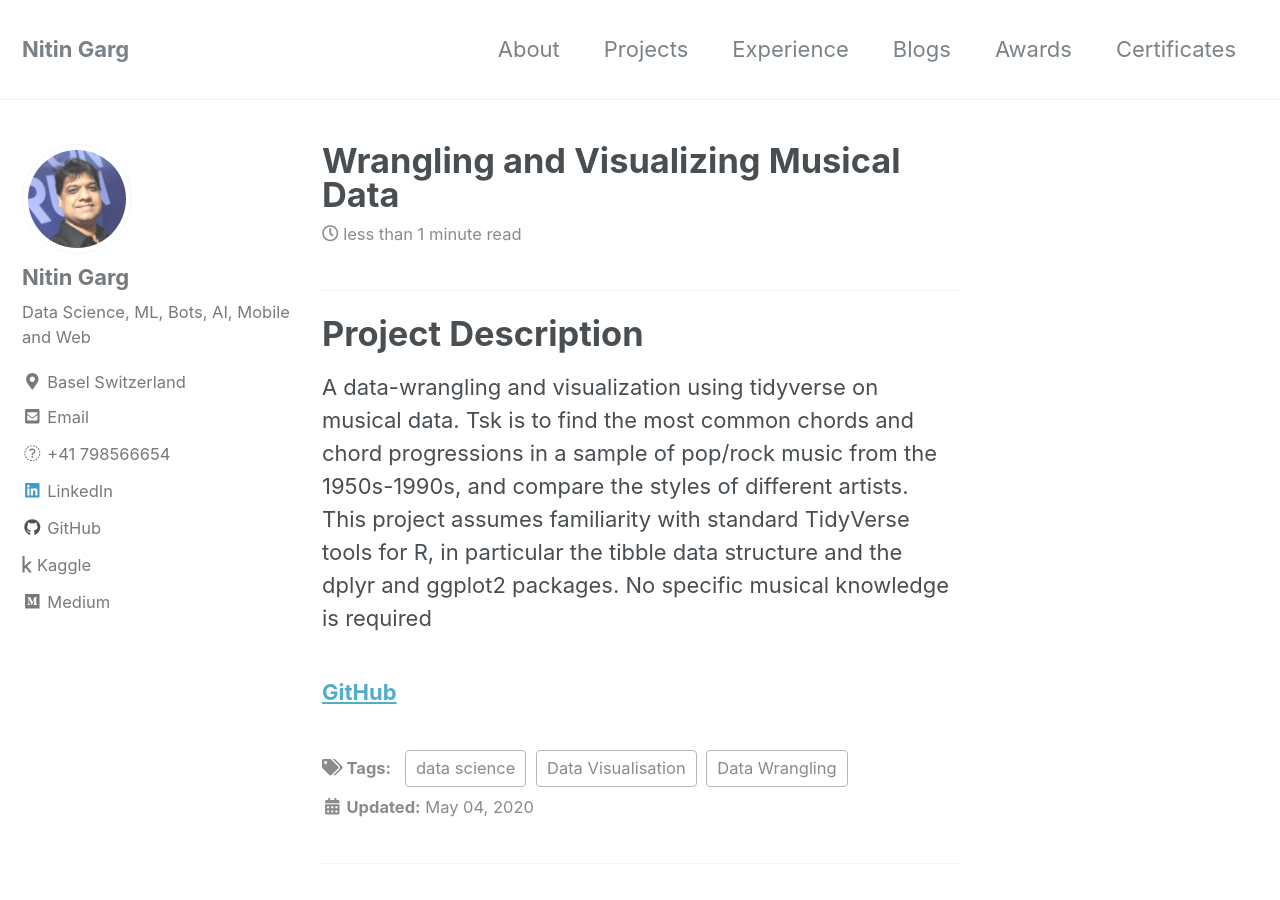
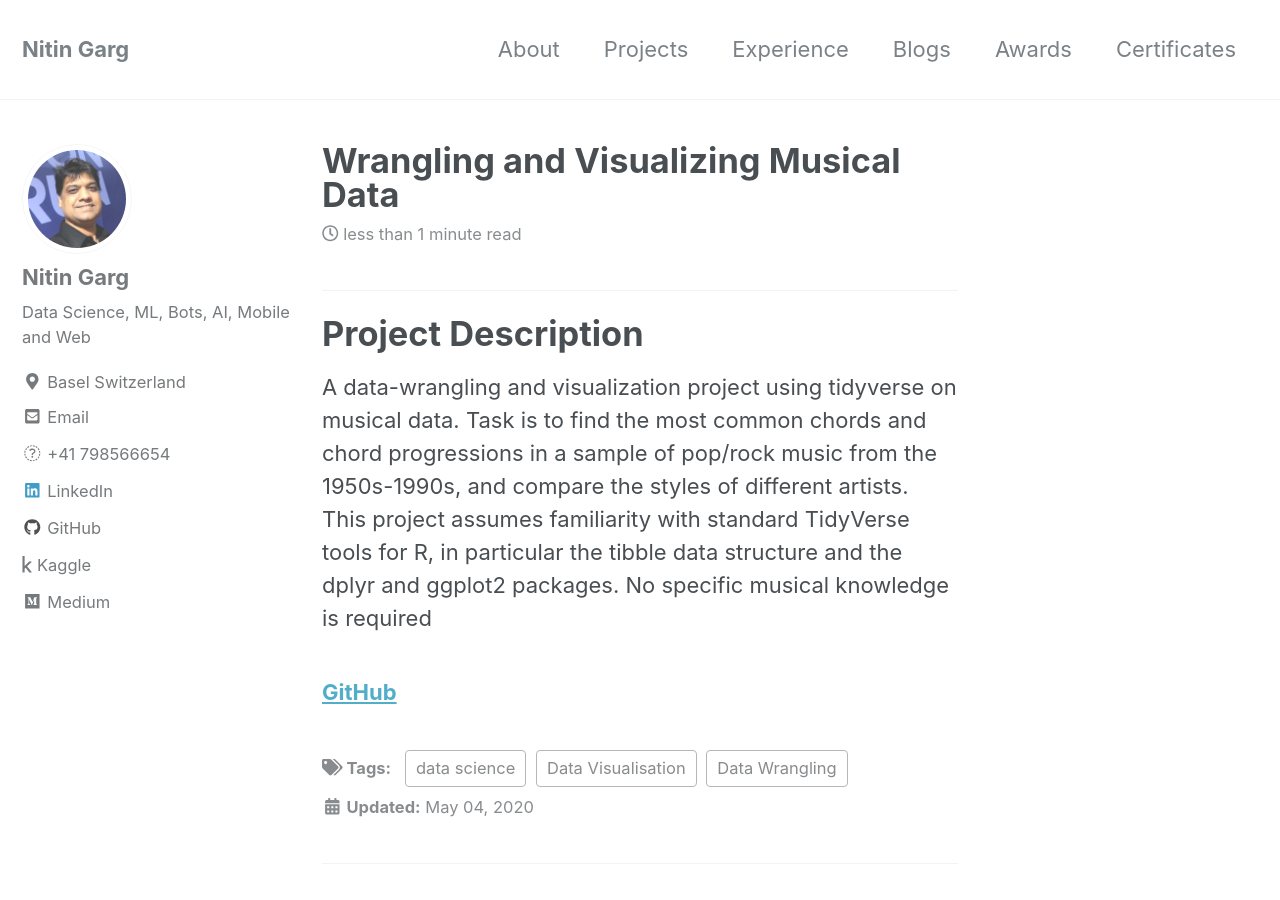
Before and after one commit to nitsg2530/nitsg2530.github.io, a Jekyll site: the page built from _posts/2020-05-04-Wrangling and Visualizing Musical Data.md, in a window 1280 px wide and 900 px high. Built offline with Jekyll 4.4.1, drawn with Linux system fonts in a browser that asks for light colours; nearby versions of some CDN libraries.

Commit message:
Update 2020-05-04-Wrangling and Visualizing Musical Data.md

```diff
--- a/_posts/2020-05-04-Wrangling and Visualizing Musical Data.md
+++ b/_posts/2020-05-04-Wrangling and Visualizing Musical Data.md
@@ -10,6 +10,6 @@ mathjax: "true"
 ----
 
 # Project Description
-A data-wrangling and visualization using tidyverse on musical data. Tsk is to find the most common chords and chord progressions in a sample of pop/rock music from the 1950s-1990s, and compare the styles of different artists. This project assumes familiarity with standard TidyVerse tools for R, in particular the tibble data structure and the dplyr and ggplot2 packages. No specific musical knowledge is required
+A data-wrangling and visualization project using tidyverse on musical data. Task is to find the most common chords and chord progressions in a sample of pop/rock music from the 1950s-1990s, and compare the styles of different artists. This project assumes familiarity with standard TidyVerse tools for R, in particular the tibble data structure and the dplyr and ggplot2 packages. No specific musical knowledge is required
 
 ### [GitHub](https://github.com/nitsg2530/DataCamp/tree/master/Wrangling%20and%20Visualizing%20Musical%20Data)
```
